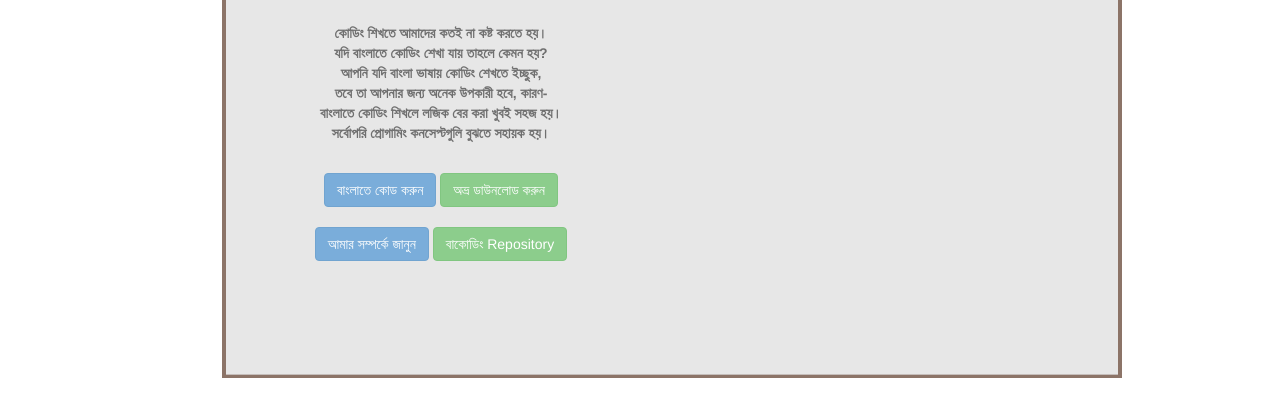
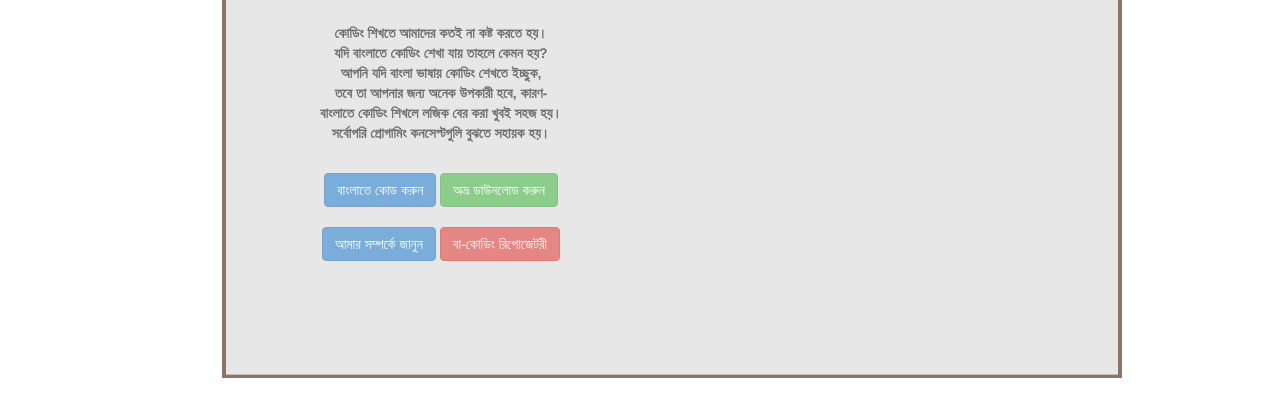
Before and after one commit to anisurrahmanlikhon/Bangla-Coding, a plain HTML site: page index.html in a window 1280 px wide. Shown: the part 302-718 px from the top of the page. Drawn offline with Linux system fonts and the light colour scheme.

Commit message:
Update index.html

```diff
--- a/index.html
+++ b/index.html
@@ -86,7 +86,7 @@ $(document).ready(function() {
 						<a href ="code.html"><button type="button" class="btn btn-primary">বাংলাতে কোড করুন</button></a>
 						<a href="https://avrokeyboardwin.com/" target="blank"><button type="button" class="btn btn-success">অভ্র ডাউনলোড করুন</button></a><br><br>
 						<a href ="https://github.com/anisurrahmanlikhon/" target="blank"><button type="button" class="btn btn-primary"> আমার সম্পর্কে জানুন</button></a>
-			                        <a href="https://github.com/anisurrahmanlikhon/Ba-Coding/" target="blank"><button type="button" class="btn btn-success"> বা</>কোডিং Repository </button></a><br><br>
+			                        <a href="https://github.com/anisurrahmanlikhon/Ba-Coding/" target="blank"><button type="button" class="btn btn-danger"> বা-কোডিং রিপোজেটরী </button></a><br><br>
         	     	</div>
         	     	<div class="col-xs-6 img">
         	     		<img src="images/home.png" alt="Home">
```
